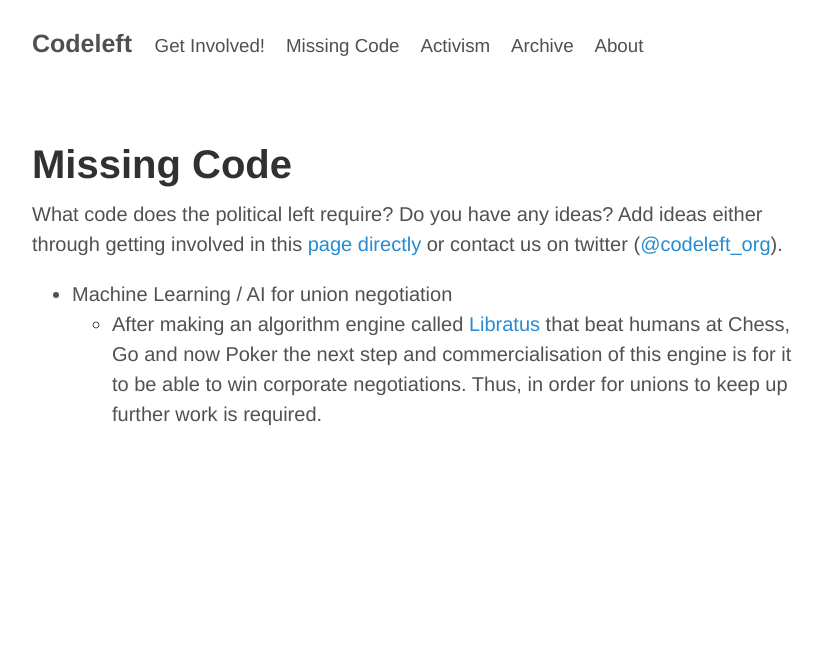
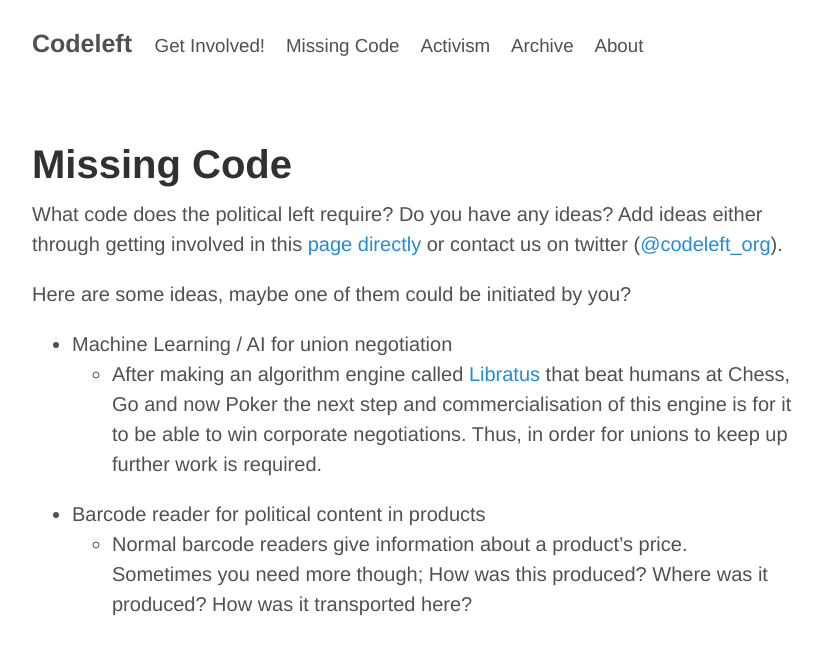
Before and after one commit to johhoi/codeleft, a Jekyll site: the page built from missing_code.md, in a window 1280 px wide. Shown: the top 655 px of the page, without its empty margins (228-1051 px from the left). Built offline with Jekyll 4.4.1, drawn with Linux system fonts in a browser that asks for light colours.

Commit message:
Update missing_code.md

```diff
--- a/missing_code.md
+++ b/missing_code.md
@@ -6,5 +6,10 @@ title: Missing code
 # Missing Code
 What code does the political left require? Do you have any ideas? Add ideas either through getting involved in this [page directly](https://github.com/johhoi/codeleft/) or contact us on twitter ([@codeleft_org](https://twitter.com/Codeleft_org)).
 
+Here are some ideas, maybe one of them could be initiated by you?
+
 * Machine Learning / AI for union negotiation
     - After making an algorithm engine called [Libratus](https://en.wikipedia.org/wiki/Libratus) that beat humans at Chess, Go and now Poker the next step and commercialisation of this engine is for it to be able to win corporate negotiations. Thus, in order for unions to keep up further work is required.
+
+* Barcode reader for political content in products
+    - Normal barcode readers give information about a product's price. Sometimes you need more though; How was this produced? Where was it produced? How was it transported here?
```
